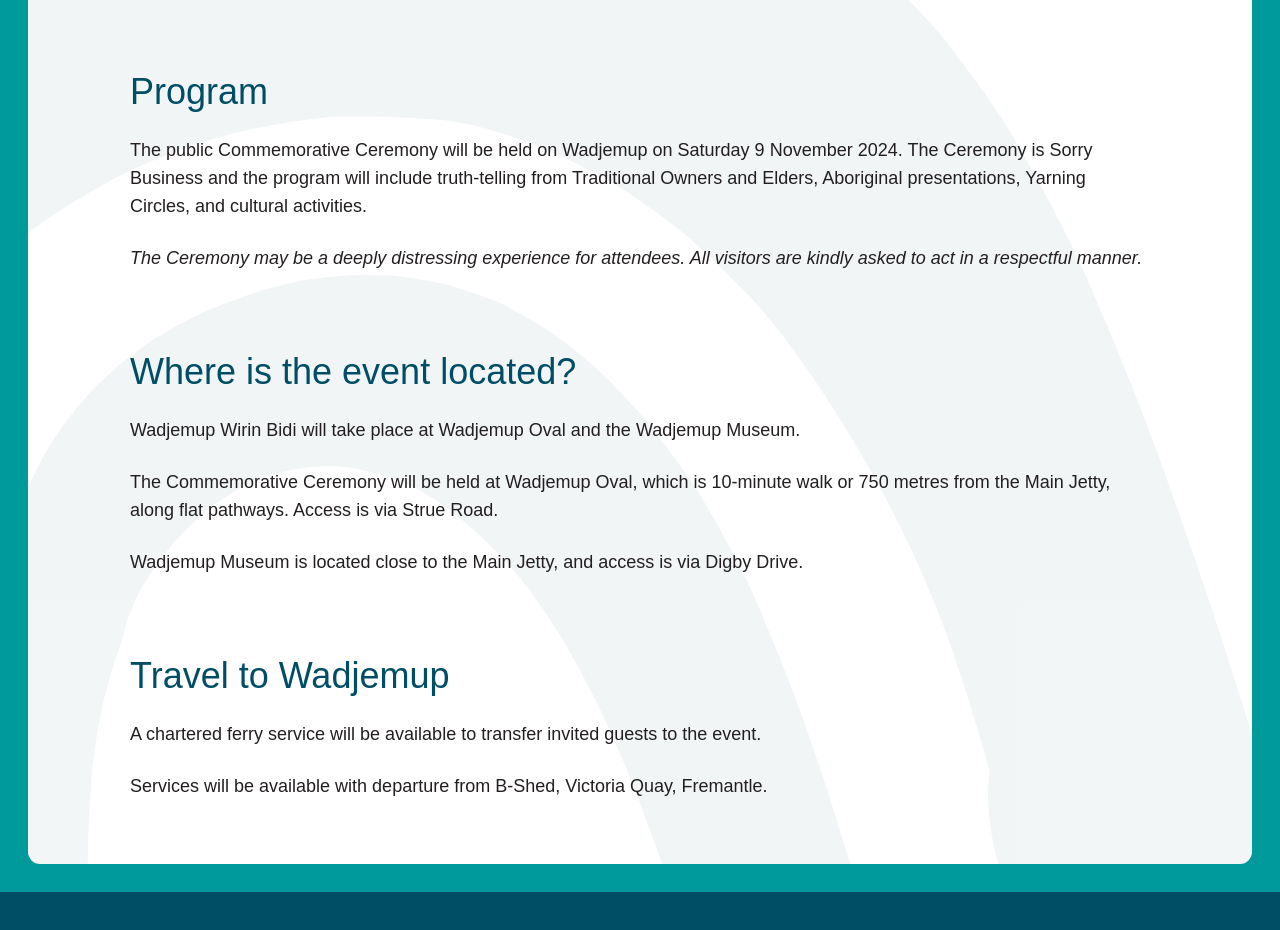
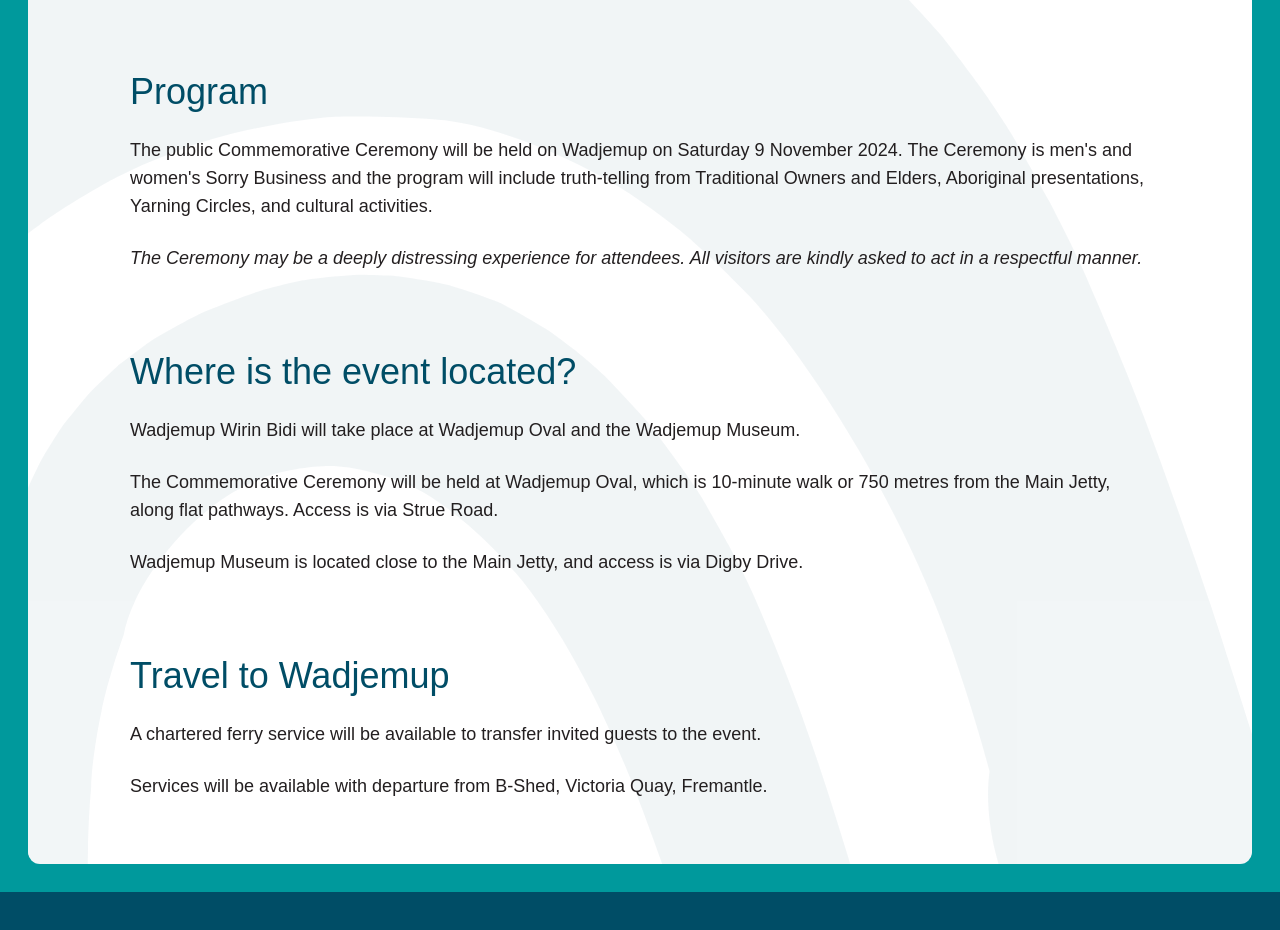
Before and after one commit to tomcbrennan/wadjemup-vip, a website: page index.html in a window 1280 px wide. Shown: the part 1940-2870 px from the top of the page. Drawn offline with Linux system fonts and the light colour scheme; a script that the page names is missing; a web font is replaced by a local one.

Commit message:
Update index.html
men's and women's Sorry Business

```diff
--- a/index.html
+++ b/index.html
@@ -77,7 +77,7 @@
 							<div class="flex flex-col gap-14 md:gap-20">
 								<div class="block-content">
 									<h2 class="text-brandCyan">Program</h2>
-									<p>The public Commemorative Ceremony will be held on Wadjemup on Saturday 9 November 2024. The Ceremony is Sorry Business and the program will include truth-telling from Traditional Owners and Elders, Aboriginal presentations, Yarning Circles, and cultural activities.</p>
+									<p>The public Commemorative Ceremony will be held on Wadjemup on Saturday 9 November 2024. The Ceremony is men's and women's Sorry Business and the program will include truth-telling from Traditional Owners and Elders, Aboriginal presentations, Yarning Circles, and cultural activities.</p>
 									<p class="font-light italic">The Ceremony may be a deeply distressing experience for attendees. All visitors are kindly asked to act in a respectful manner.</p>
 								</div>
 								<div class="block-content">
```
